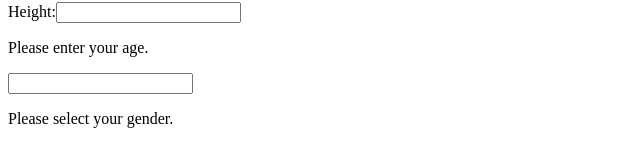
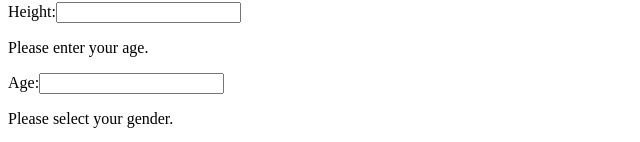
Before and after one commit to YuvalItzhaki/health-advisor, a React (Vite) app: page /initial-setup in a window 1280 px wide. Shown: the part 276-418 px from the top of the page, without its empty margins (0-640 px from the left). Built offline with nearby package versions, Linux system fonts and the light colour scheme; what flux would draw is missing.

Commit message:
minor change

```diff
--- a/src/components/InitialSetup.jsx
+++ b/src/components/InitialSetup.jsx
@@ -43,12 +43,15 @@ function InitialSetup() {
       <HeightForm existingHeight={height} onChange={(value) => setHeight(value)} />
 
       <p>Please enter your age.</p>
+      <div>
+      <label>Age:</label>
       <input
         type="number"
         value={age}
         onChange={(e) => setAge(e.target.value)}
         required
       />
+      </div>
 
       <p>Please select your gender.</p>
       <select
```
